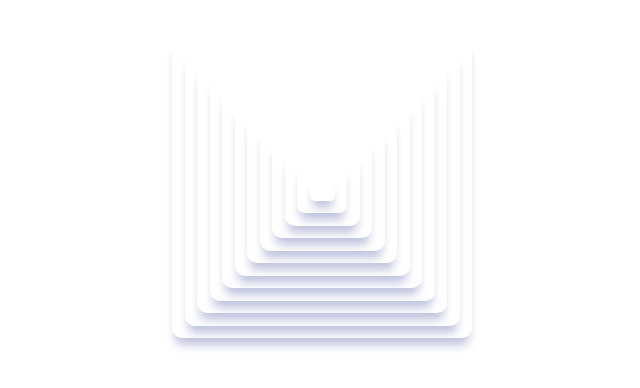
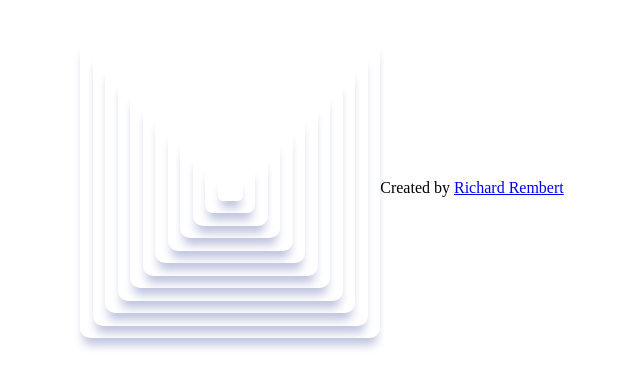
Before and after one commit to rembertdesigns/Nuemorphism-Pyramid, a plain HTML site: page index.html in a window 1280 px wide. Shown: the part 212-600 px from the top of the page, without its empty margins (318-958 px from the left). Drawn offline with Linux system fonts and the light colour scheme.

Commit message:
Adding Footer

```diff
--- a/index.html
+++ b/index.html
@@ -34,5 +34,7 @@
         </div>
     </div>
     <script src="script.js"></script>
+    <div class="footer"><p>Created by <a href="https://www.rembertdesigns.co/" target="_blank">Richard Rembert</a></p>
+    </div>
 </body>
 </html>
```
